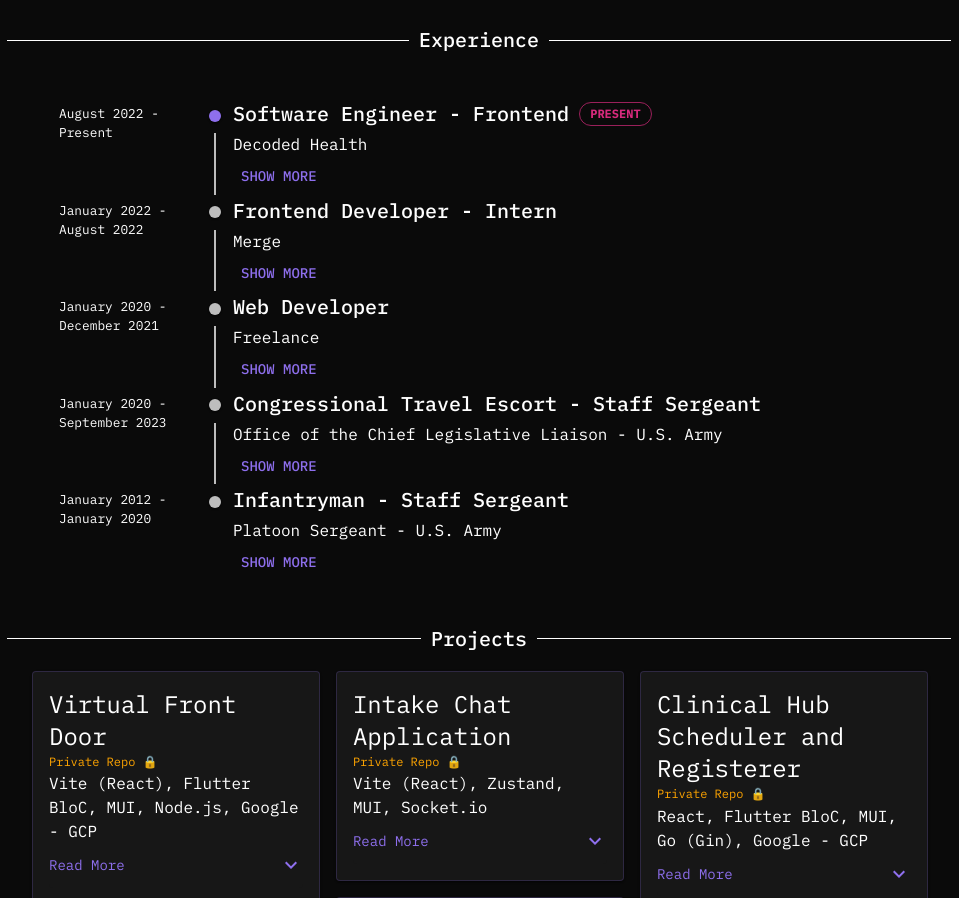
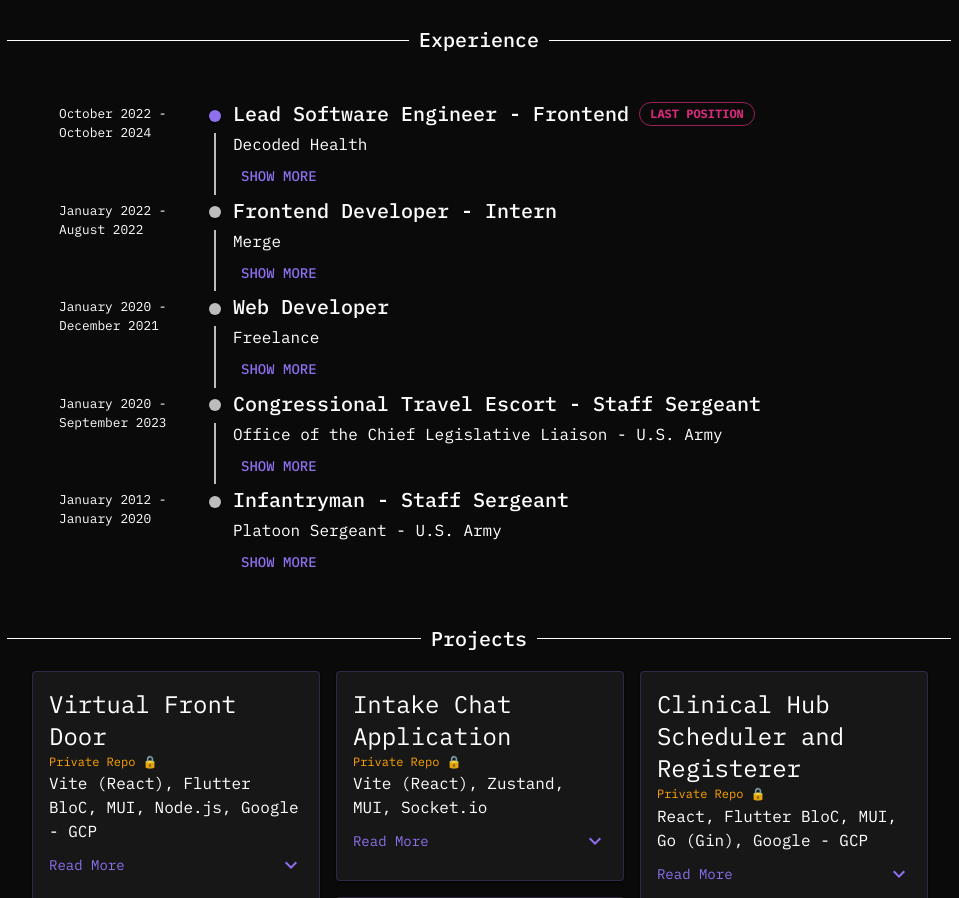
Before and after one commit to javidVeg/davy_portfolio, a React (Vite) app: page / in a window 1280 px wide. Shown: the part 880-1778 px from the top of the page, without its empty margins (161-1120 px from the left). Built offline with nearby package versions, Linux system fonts and the light colour scheme; no server answers; grey boxes are pictures that could not be loaded; a web font is replaced by a local one.

Commit message:
update to timeline

```diff
--- a/src/components/JobTimeline.jsx
+++ b/src/components/JobTimeline.jsx
@@ -56,12 +56,12 @@ const JobTimeline = () => {
 
   const jobs = [
     {
-      title: "Software Engineer - Frontend",
+      title: "Lead Software Engineer - Frontend",
       company: "Decoded Health",
       current: true,
       details:
         "Spearheaded the development of web-based applications for clinics, integrating key features like Telehealth, appointment management, and infrastructure optimization, while mentoring engineers and driving technical innovation. Maintained strong communication with clients and stakeholders, ensuring alignment with product goals and providing thorough documentation for efficient team operations.",
-      timeline: "August 2022 - Present",
+      timeline: "October 2022 - October 2024",
     },
     {
       title: "Frontend Developer - Intern",
@@ -138,7 +138,7 @@ const JobTimeline = () => {
                         p=".2rem"
                         component="span"
                         fontWeight="bold"
-                        children="PRESENT"
+                        children="LAST POSITION"
                       />
                     }
                   />
```
